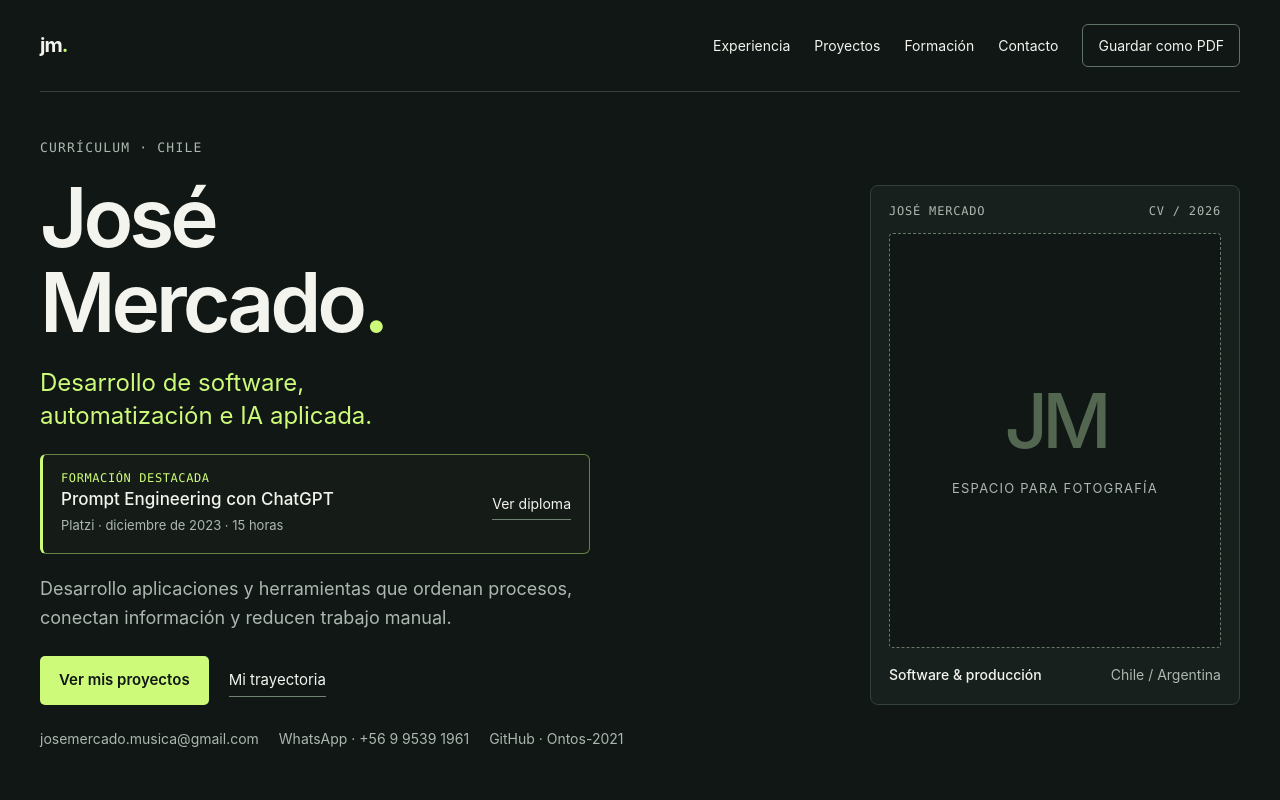
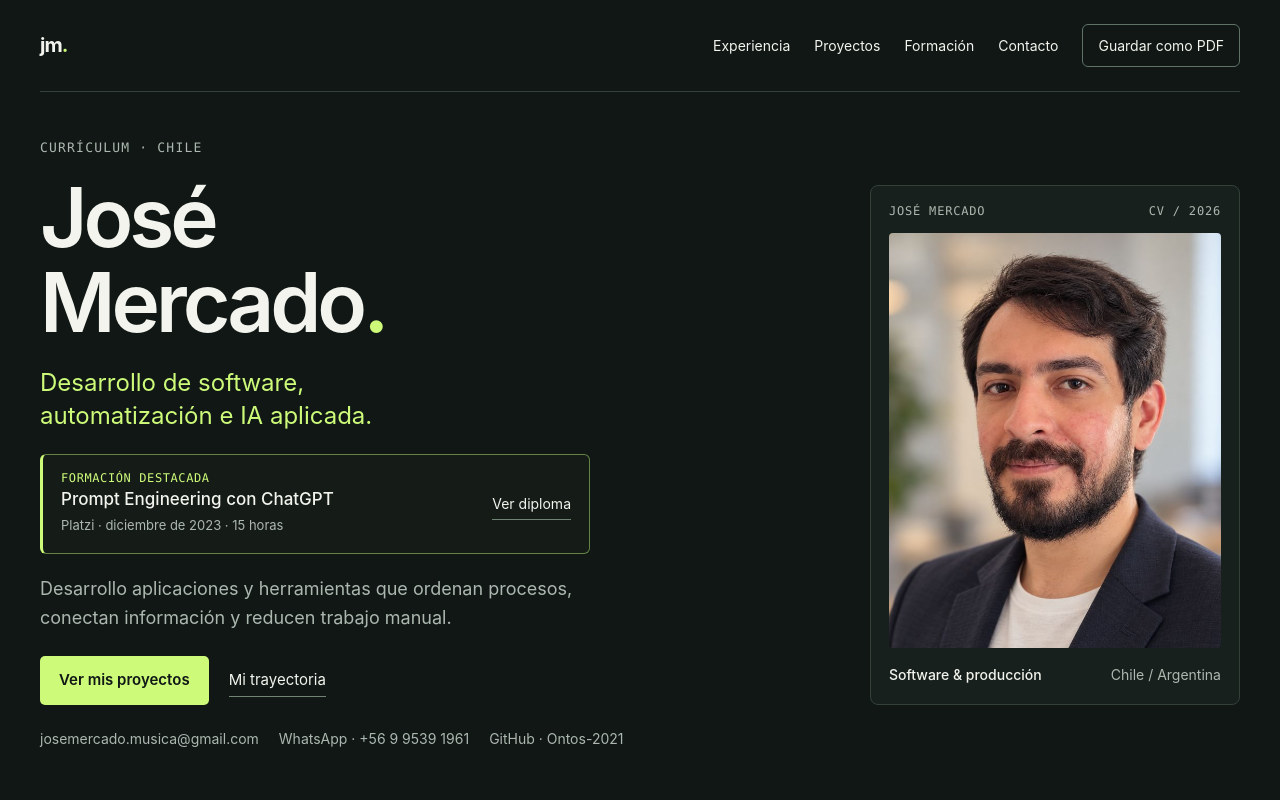
Before and after one commit to Ontos-2021/jose-mercado-cv, a plain HTML site: page index.html in a window 1280 px wide. Shown: the top 800 px of the page. Drawn offline with Linux system fonts and the light colour scheme.

Commit message:
feat: add profile photo to CV

```diff
--- a/index.html
+++ b/index.html
@@ -251,10 +251,7 @@
         </div>
         <div class="portrait">
           <div class="portrait-top"><span>JOSÉ MERCADO</span><span>CV / 2026</span></div>
-          <!-- Para agregar la foto: reemplazar .photo-placeholder por un img.portrait-photo con src="assets/jose-mercado.jpg" y alt="José Mercado". -->
-          <div class="photo-placeholder" role="img" aria-label="Espacio reservado para una fotografía de José Mercado">
-            <span class="monogram" aria-hidden="true">JM</span><span class="photo-label">Espacio para fotografía</span>
-          </div>
+          <img class="portrait-photo" src="assets/jose-mercado.jpg" alt="Retrato de José Mercado">
           <div class="portrait-caption"><strong>Software &amp; producción</strong><span>Chile / Argentina</span></div>
         </div>
       </section>
```
Also changed, not shown: assets/jose-mercado.jpg (added), 1 other file.
